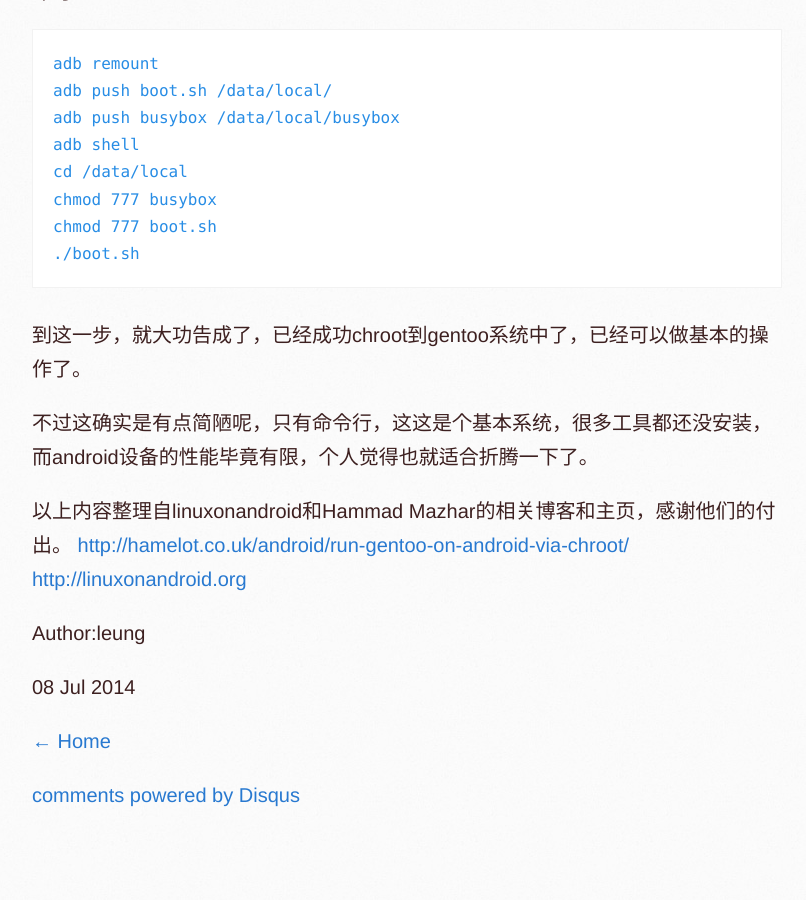
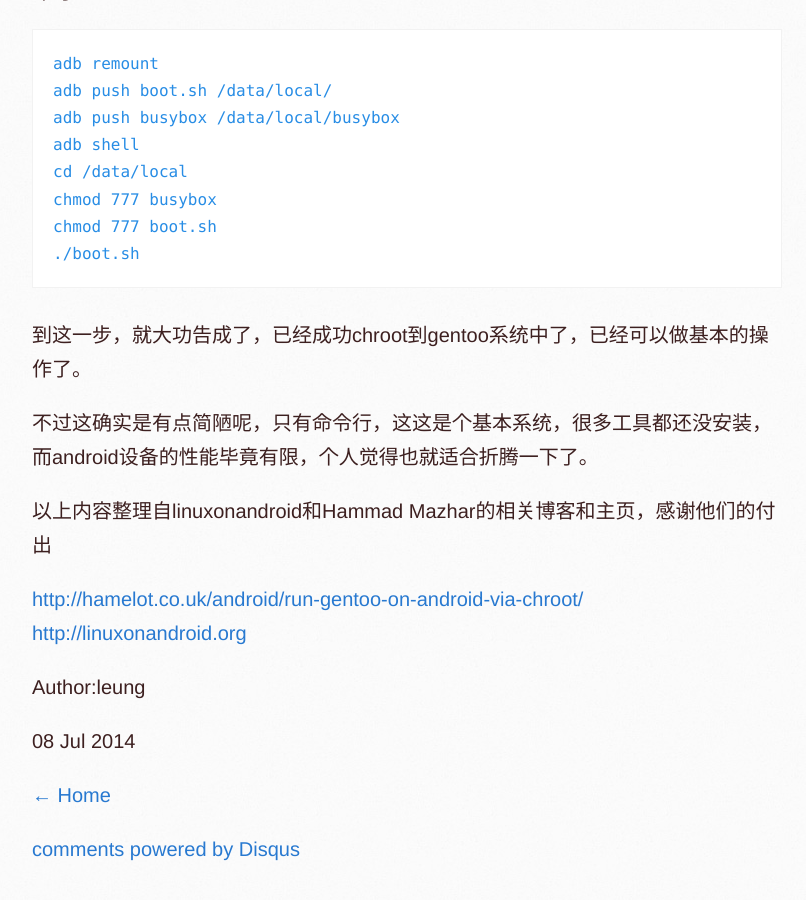
Before and after one commit to huolinliang/blog_leung, a Jekyll site: the page built from _posts/2014-07-08-run-gentoo-on-android.html, in a window 1280 px wide and 900 px high, scrolled down 3686 px. Shown: the whole window, without its empty margins (108-914 px from the left). Built offline with Jekyll 4.4.1, drawn with Linux system fonts in a browser that asks for light colours; Markdown is read by kramdown in place of the engine named in the settings; comment, search, counter and statistics services are not loaded; before the commit the page ends 4532 px from its top, so only the background shows below that.

Commit message:
try try try

```diff
--- a/_posts/2014-07-08-run-gentoo-on-android.html
+++ b/_posts/2014-07-08-run-gentoo-on-android.html
@@ -122,8 +122,8 @@ chmod 777 boot.sh
 
 <p>不过这确实是有点简陋呢，只有命令行，这这是个基本系统，很多工具都还没安装，而android设备的性能毕竟有限，个人觉得也就适合折腾一下了。</p>
 
-<p>以上内容整理自linuxonandroid和Hammad Mazhar的相关博客和主页，感谢他们的付出。
-<a href="http://hamelot.co.uk/android/run-gentoo-on-android-via-chroot/">http://hamelot.co.uk/android/run-gentoo-on-android-via-chroot/</a>
+<p>以上内容整理自linuxonandroid和Hammad Mazhar的相关博客和主页，感谢他们的付出</p>
+<p><a href="http://hamelot.co.uk/android/run-gentoo-on-android-via-chroot/">http://hamelot.co.uk/android/run-gentoo-on-android-via-chroot/</a>
 <a href="http://linuxonandroid.org">http://linuxonandroid.org</a></p>
 
 <p>Author:leung</p>
```
